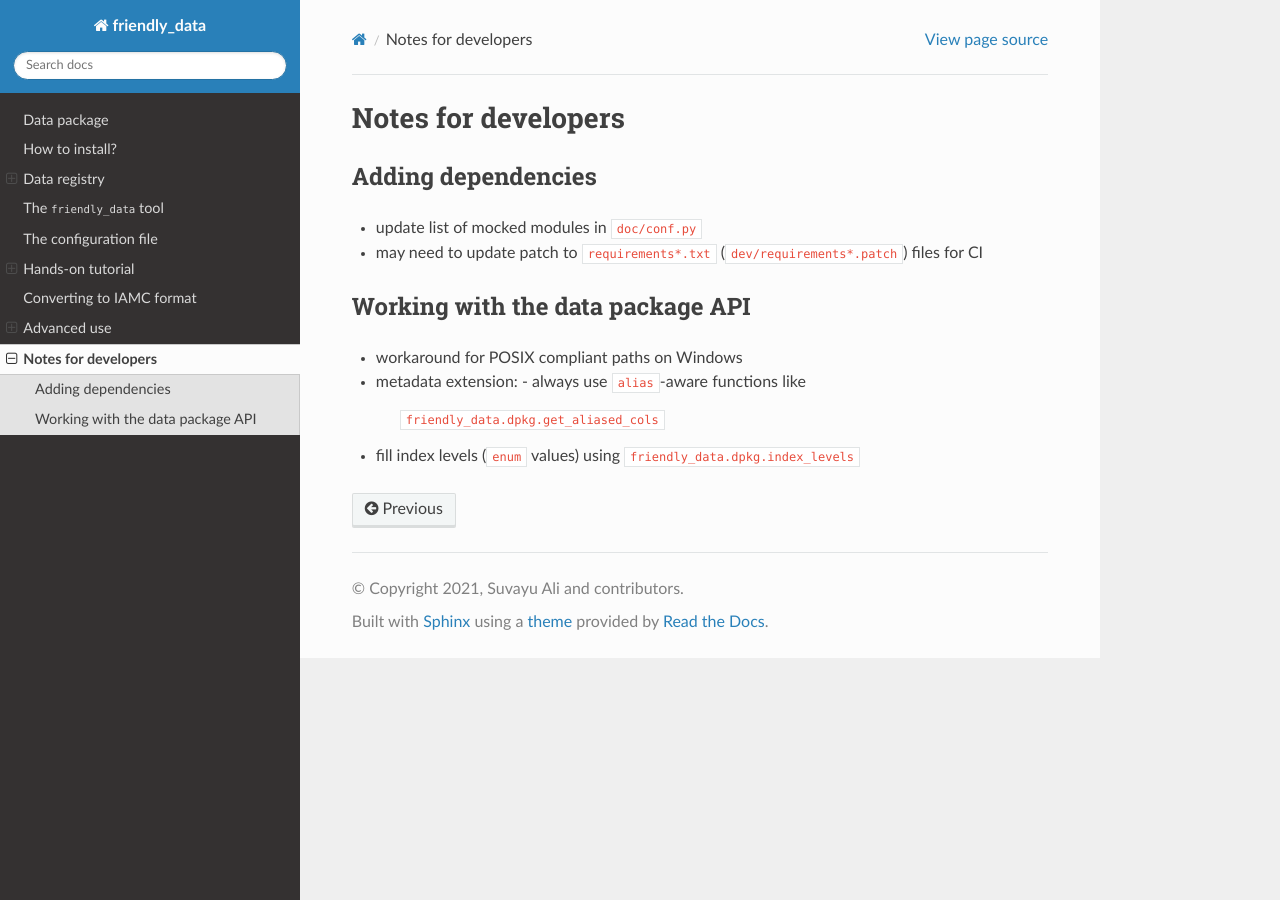
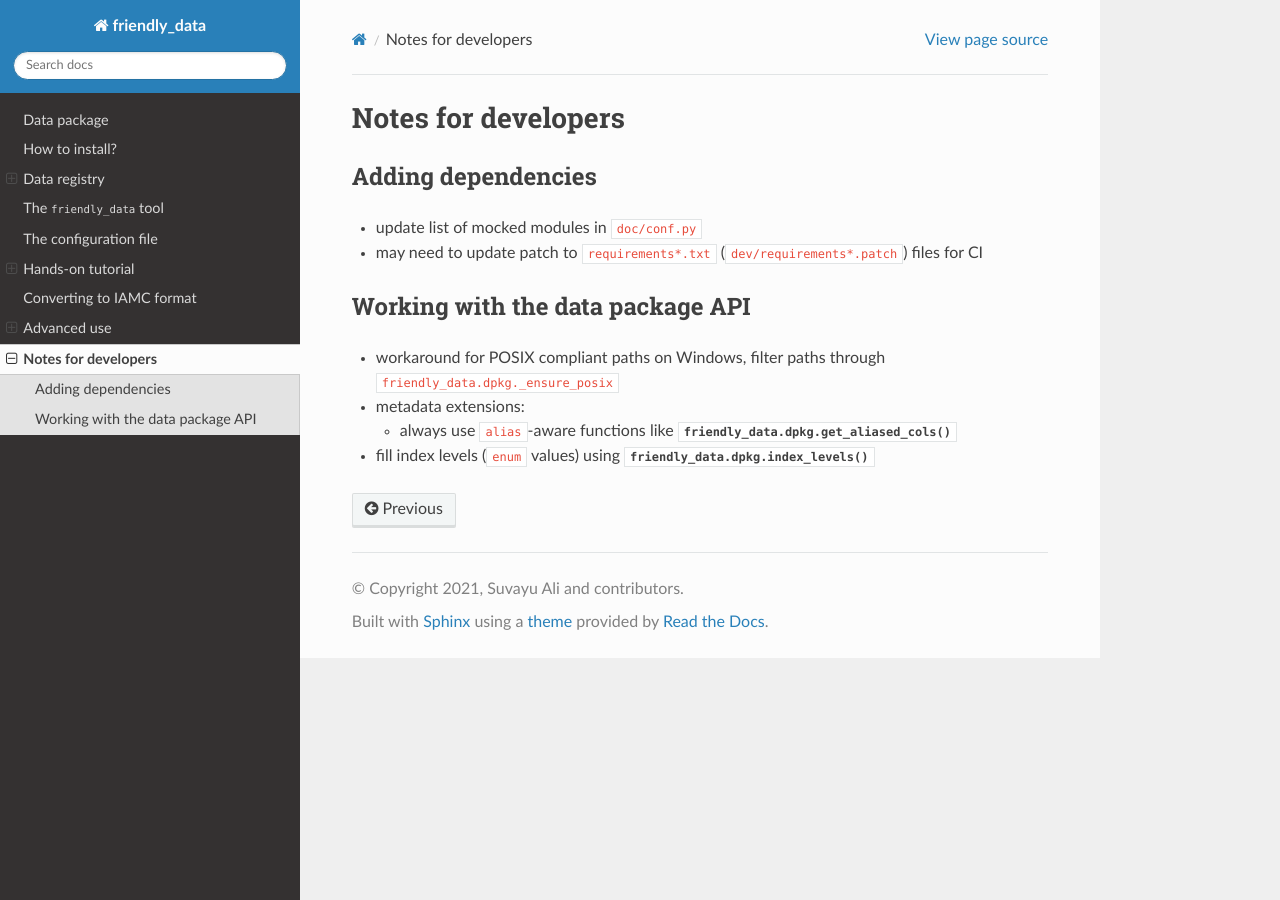
Before and after one commit to sentinel-energy/friendly_data, a Sphinx documentation site: the page built from doc/devnotes.rst, in a window 1280 px wide. Built offline with Sphinx 7.4.7 and the Read the Docs theme 2.0.0, drawn with Linux system fonts in a browser that asks for light colours; pages that are not in the unit, such as notebooks, are missing from menus.

Commit message:
doc: fix devnotes formatting

```diff
--- a/doc/devnotes.rst
+++ b/doc/devnotes.rst
@@ -11,9 +11,13 @@ Adding dependencies
 Working with the data package API
 ---------------------------------
 
-- workaround for POSIX compliant paths on Windows
-- metadata extension:
+- workaround for POSIX compliant paths on Windows, filter paths
+  through ``friendly_data.dpkg._ensure_posix``
+
+- metadata extensions:
+
   - always use ``alias``-aware functions like
-    ``friendly_data.dpkg.get_aliased_cols``
+    :func:`friendly_data.dpkg.get_aliased_cols`
+
 - fill index levels (``enum`` values) using
-  ``friendly_data.dpkg.index_levels``
+  :func:`friendly_data.dpkg.index_levels`
```
